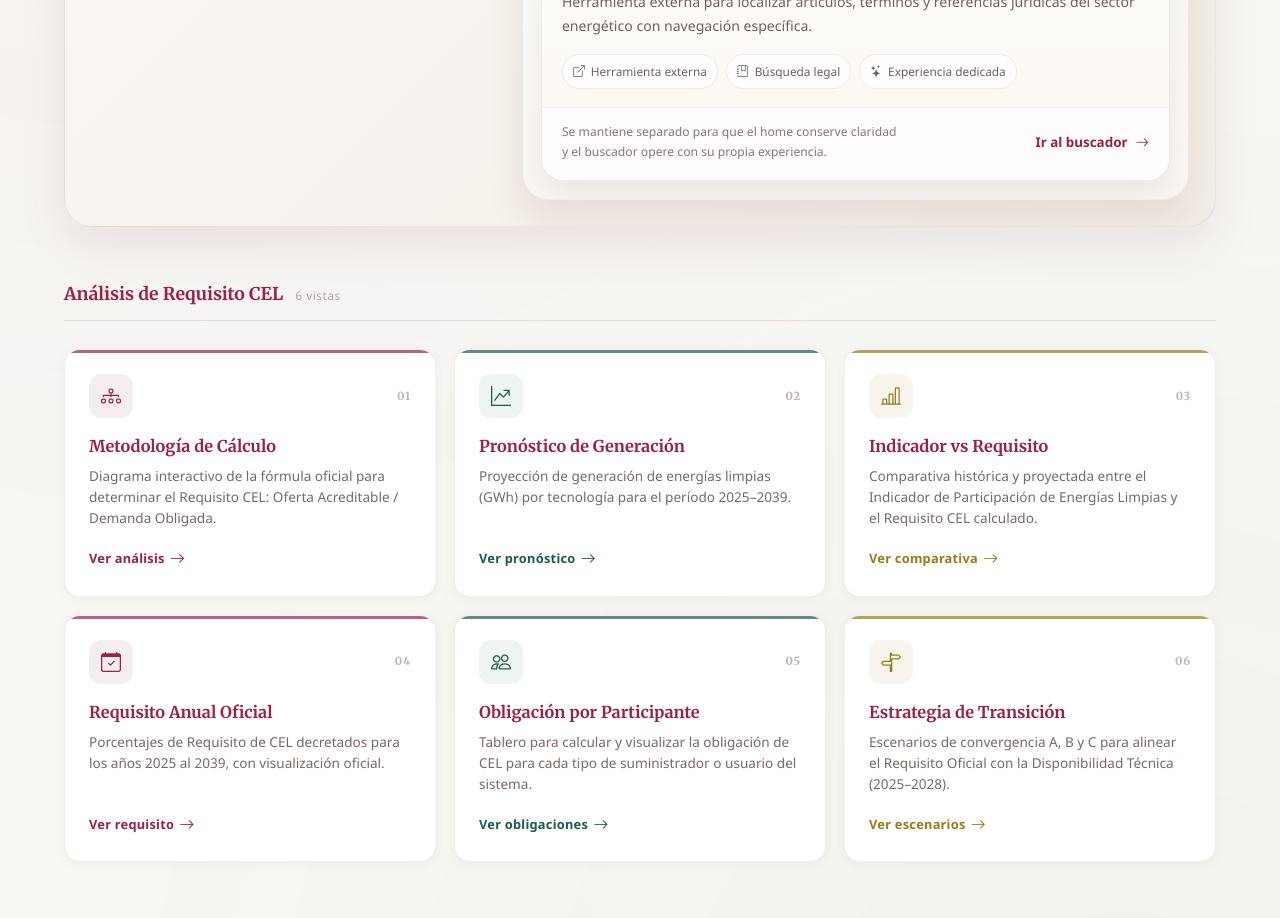
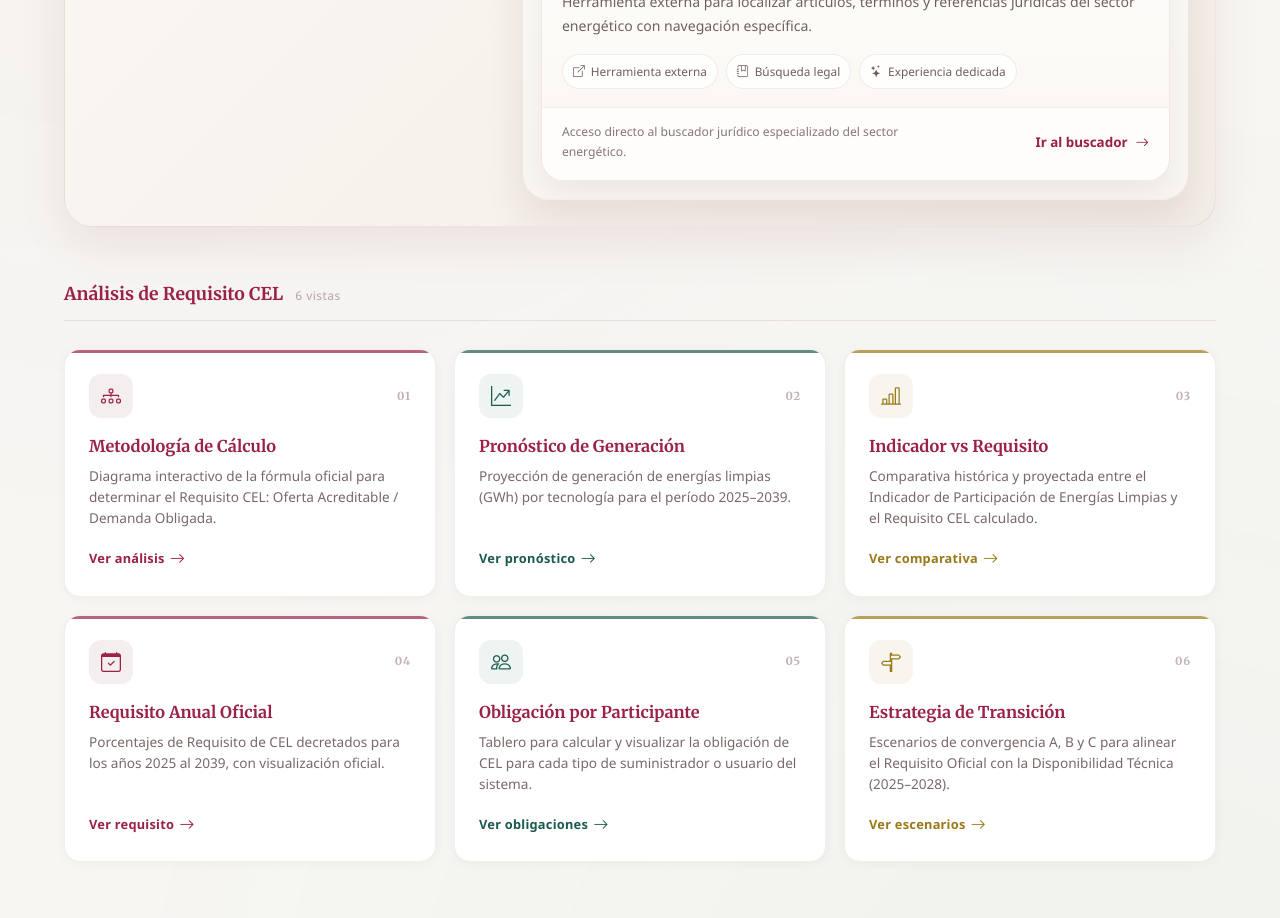
Before and after one commit to JSCEG/SENER_Analisis_Requisitos, a website: page index.html in a window 1280 px wide. Shown: the part 1260-2178 px from the top of the page. Drawn offline with nearby package versions, Linux system fonts and the light colour scheme.

Commit message:
Polish home legal search copy

```diff
--- a/index.html
+++ b/index.html
@@ -749,7 +749,7 @@
                                 </div>
                             </div>
                             <div class="idx-legal-linkcard-footer">
-                                <p>Se mantiene separado para que el home conserve claridad y el buscador opere con su propia experiencia.</p>
+                                <p>Acceso directo al buscador jurídico especializado del sector energético.</p>
                                 <span class="idx-legal-linkcard-cta">Ir al buscador <i class="bi bi-arrow-right"></i></span>
                             </div>
                         </a>
```
